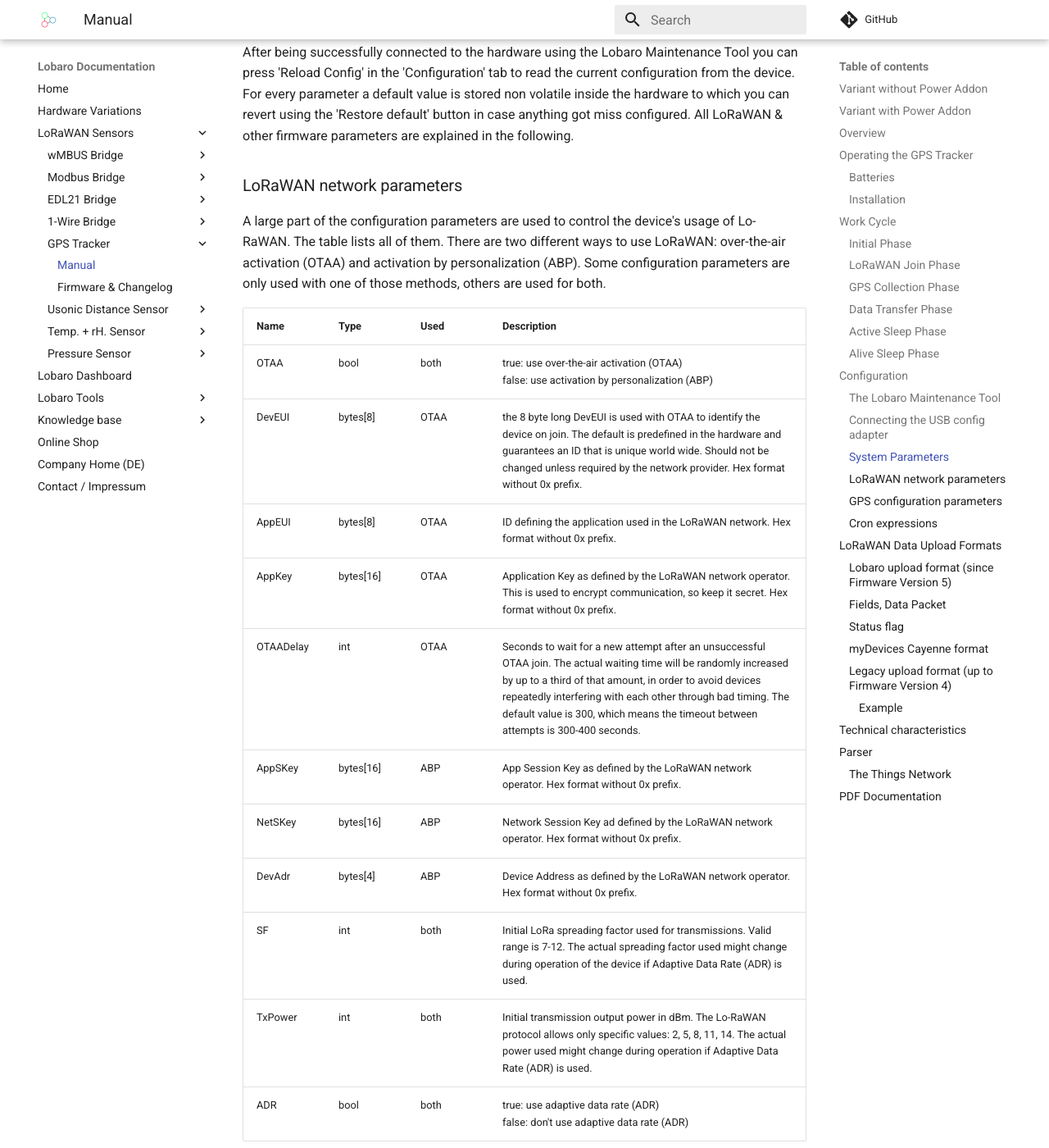
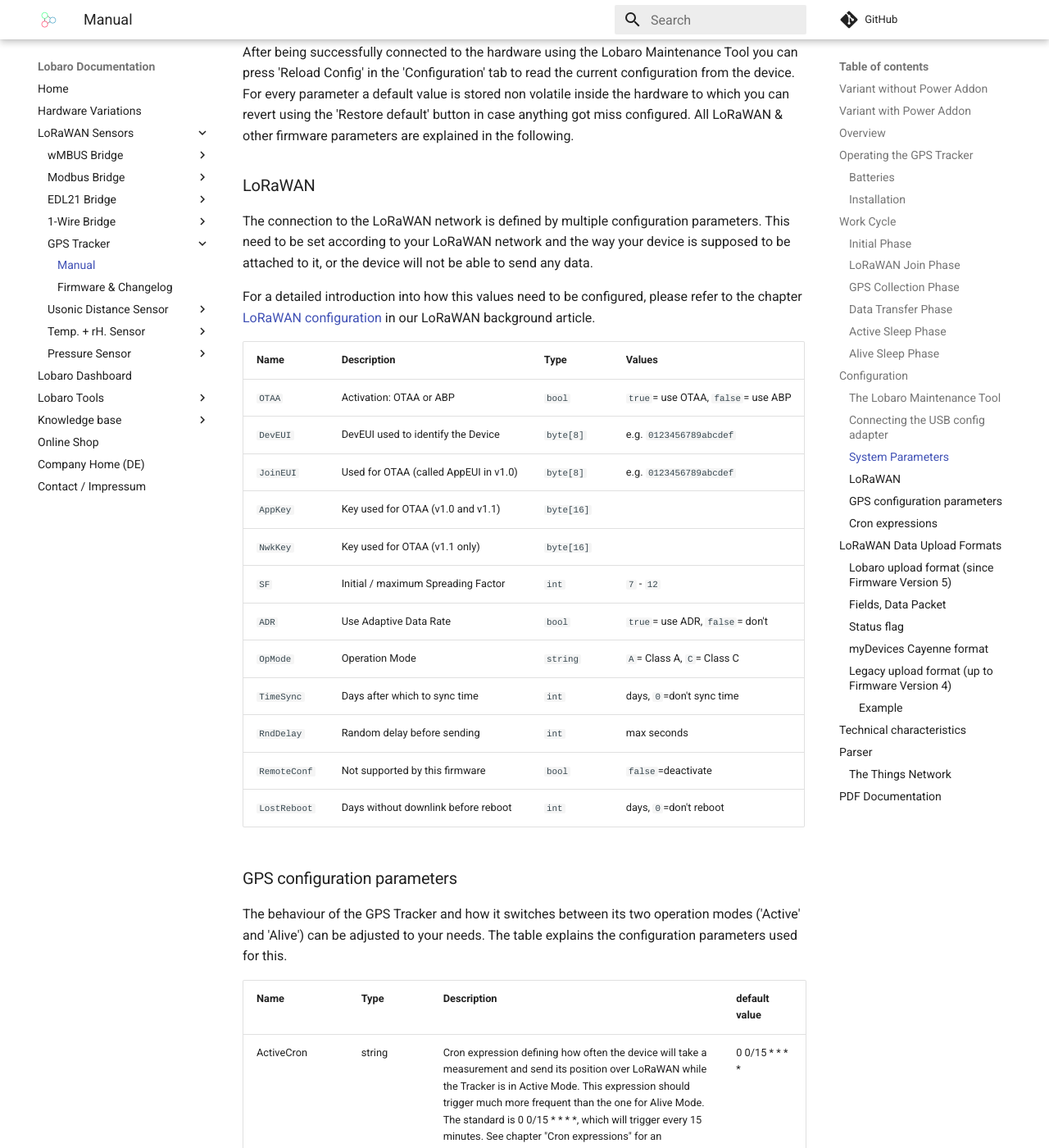
Before and after one commit to Lobaro/docs, an MkDocs documentation site: the page built from docs/lorawan-sensors/gps-lorawan/index.md, in a window 1280 px wide and 1400 px high, scrolled down 6431 px. Shown: the whole window at 82% size. Built offline with MkDocs 1.6.1 and Material for MkDocs 9.7.7, drawn with Linux system fonts in a browser that asks for light colours; a script that is not in the unit is left out; comment, search, counter and statistics services are not loaded; some of the changed text lies outside the part shown.

Commit message:
doku an neuen stack angepasst neue parameter dokumentiert, maxDOP // maxDataAfterFix

```diff
--- a/docs/lorawan-sensors/gps-lorawan/index.md
+++ b/docs/lorawan-sensors/gps-lorawan/index.md
@@ -206,40 +206,45 @@
 you can revert using the 'Restore default' button in case anything got miss configured.
 All LoRaWAN & other firmware parameters are explained in the following.
 
-### LoRaWAN network parameters
+### LoRaWAN
+The connection to the LoRaWAN network is defined by multiple configuration parameters.
+This need to be set according to your LoRaWAN network and the way your device is
+supposed to be attached to it, or the device will not be able to send any data.
 
-A large part of the configuration parameters are used to control the device's usage of Lo-
-RaWAN. The table lists all of them. There are two different ways to use LoRaWAN: over-the-air
-activation (OTAA) and activation by personalization (ABP). Some configuration parameters
-are only used with one of those methods, others are used for both.
+For a detailed introduction into how this values need to be configured, please
+refer to the chapter [LoRaWAN configuration](/background/lorawan.html#lorawan-configuration)
+in our LoRaWAN background article.
 
-|      Name  |     Type  |     Used     | Description|
-|------------|-----------|--------------|------------|
-|        OTAA|    bool   |      both    | true: use over-the-air activation (OTAA) <br> false: use activation by personalization (ABP)|
-|         DevEUI|    bytes[8]       |   OTAA           |the 8 byte long DevEUI is used with OTAA to identify the device on join. The default is predefined in the hardware and guarantees an ID that is unique world wide. Should not be changed unless required by the network provider. Hex format without 0x prefix.           |
-|    AppEUI        |      bytes[8]     |     OTAA         |   ID defining the application used in the LoRaWAN network. Hex format without 0x prefix.         |
-|         AppKey   |   bytes[16]        |     OTAA          |     Application Key as defined by the LoRaWAN network operator. This is used to encrypt communication, so keep it secret. Hex format without 0x prefix.      |
-|     OTAADelay       |      int     |      OTAA        |      Seconds to wait for a new attempt after an unsuccessful OTAA join. The actual waiting time will be randomly increased by up to a third of that amount, in order to avoid devices repeatedly interfering with each other through bad timing. The default value is 300, which means the timeout between attempts is 300-400 seconds.      |
-|   AppSKey         |    bytes[16]       |    ABP          |     App Session Key as defined by the LoRaWAN network operator. Hex format without 0x prefix.       |
-|       NetSKey     |     bytes[16]      |        ABP      |     Network Session Key ad defined by the LoRaWAN network operator. Hex format without 0x prefix.       |
-|        DevAdr    |      bytes[4]     |    ABP          |    Device Address as defined by the LoRaWAN network operator. Hex format without 0x prefix.        |
-|       SF     |        int   |     both         |  Initial LoRa spreading factor used for transmissions. Valid range is 7-12. The actual spreading factor used might change during operation of the device if Adaptive Data Rate (ADR) is used.          |
-|          TxPower  |      int     |      both        |        Initial transmission output power in dBm. The Lo-RaWAN protocol allows only specific values: 2, 5, 8, 11, 14. The actual power used might change during operation if Adaptive Data Rate (ADR) is used.    |
-|        ADR    |      bool     |         both     |       true: use adaptive data rate (ADR) <br> false: don't use adaptive data rate (ADR)     |
+| Name       | Description | Type | Values |
+|------------|-------------|------|-------|
+|`OTAA`      |Activation: OTAA or ABP              |`bool`    | `true`= use OTAA, `false`= use ABP |
+|`DevEUI`    |DevEUI used to identify the Device   |`byte[8]` | e.g. `0123456789abcdef` |
+|`JoinEUI`   |Used for OTAA (called AppEUI in v1.0)|`byte[8]` | e.g. `0123456789abcdef` |
+|`AppKey`    |Key used for OTAA (v1.0 and v1.1)    |`byte[16]`| |
+|`NwkKey`    |Key used for OTAA (v1.1 only)        |`byte[16]`| |
+|`SF`        |Initial / maximum Spreading Factor   |`int`     | `7` - `12` |
+|`ADR`       |Use Adaptive Data Rate               |`bool`    | `true`= use ADR, `false`= don't |
+|`OpMode`    |Operation Mode                       |`string`  | `A`= Class A, `C`= Class C |
+|`TimeSync`  |Days after which to sync time        |`int`     | days, `0`=don't sync time |
+|`RndDelay`  |Random delay before sending          |`int`     | max seconds |
+|`RemoteConf`|Not supported by this firmware       |`bool`    | `false`=deactivate |
+|`LostReboot`|Days without downlink before reboot  |`int`     | days, `0`=don't reboot |
 
 ###GPS configuration parameters
 The behaviour of the GPS Tracker and how it switches between its two operation modes
 ('Active' and 'Alive') can be adjusted to your needs. The table explains the configuration
 parameters used for this.
 
-|      Name  |     Type  | Description|
-|------------|-----------|------------|
-|      ActiveCron      |   string        |     Cron expression defining how often the device will take a measurement and send its position over LoRaWAN while the Tracker is in Active Mode. This expression should trigger much more frequent than the one for Alive Mode. The standard is 0 0/15 * * * *, which will trigger every 15 minutes. See chapter "Cron expressions" for an introduction to cron expressions.       |
-|        AliveCron    |   string        | Cron expression defining how often the device will wake up when in Alive Mode. This should be less frequent than in Active Mode. The standard is 0 0 0/12 * * *, which translates to twice each day. See chapter "Cron expressions" for an introduction to cron expressions.           |
-|      gpsTO      |      int     |  Time in seconds to wait for GPS to get a fix before timing out. The standard value is 180 seconds.          |
-|      actTO      |      int     |      Time in minutes without movement after which the Tracker switches to Alive Mode. The standard value is 65 minutes.      |
-|        memsTh    |       int    |  Threshold for the internal motion detector to register movement. Values range from 2 to 255. A higher value makes the device less sensitive.<br>2 Environment (wind or steps) may trigger.<br>5 Standard, picking up the device will activate it. <br> 20 Carefully picking it up will not trigger the device.<br>50 When carried, running will trigger, walking won't.<br>100+ Shaking will activate, dropping the device might not.          |
-|      CayenneLPP      |   bool        |      Use alternative Cayenne LPP upload format. Standard: false, e.g. use Lobaro Format. See chapter "myDevices Cayenne format" for an introduction to this format.      |
+|      Name     |     Type  | Description| default value |
+|---------------|-----------|------------|---------------|
+|ActiveCron     |string |   Cron expression defining how often the device will take a measurement and send its position over LoRaWAN while the Tracker is in Active Mode. This expression should trigger much more frequent than the one for Alive Mode. The standard is 0 0/15 * * * *, which will trigger every 15 minutes. See chapter "Cron expressions" for an introduction to cron expressions.       | 0 0/15 * * * *|
+|AliveCron      |string |   Cron expression defining how often the device will wake up when in Alive Mode. This should be less frequent than in Active Mode. The standard is 0 0 0/12 * * *, which translates to twice each day. See chapter "Cron expressions" for an introduction to cron expressions.           |0 0 0/12 * * *|
+|gpsTO          |int    |   Time in seconds to wait for GPS to get a fix before timing out. |180 seconds |
+|actTO          |int    |   Time in minutes without movement after which the Tracker switches to Alive Mode. | 65 minutes|
+|memsTh         |int    |   Threshold for the internal motion detector to register movement. Values range from 2 to 255. A higher value makes the device less sensitive.<br>2 Environment (wind or steps) may trigger.<br>5 Standard, picking up the device will activate it. <br> 20 Carefully picking it up will not trigger the device.<br>50 When carried, running will trigger, walking won't.<br>100+ Shaking will activate, dropping the device might not.          | 5 |
+|CayenneLPP     |bool   |   Use alternative Cayenne LPP upload format. Standard: false, e.g. use Lobaro Format. See chapter "myDevices Cayenne format" for an introduction to this format.      | false|
+|maxHDOP        |int    |   Maximum acceptable Horizontal Dilution Of Precision,  between 1 and 50, smaller is better |2|
+|maxDataAfterFix|int    |   If the HDOP target cannot be matched this value determines after how many datapackets with fix the position will be accepted | 20|
 
 ###Cron expressions
 Cron expressions are used to define specific points in time and regular repetitions of them.
```
Also changed, not shown: docs/lorawan-sensors/gps-lorawan/firmware.md (+5 -0 lines).
